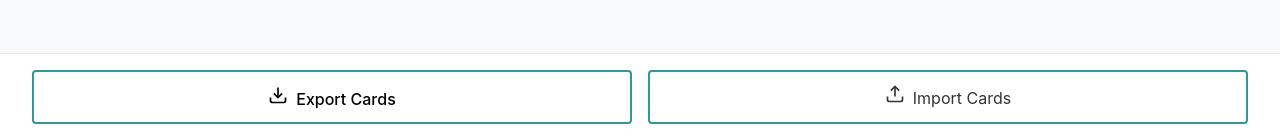
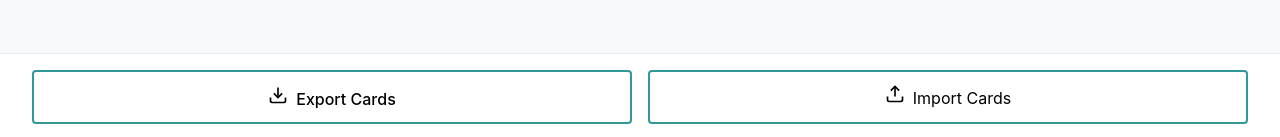
Before and after one commit to fbedussi/card-wallet, a React (Vite) app: page / in a window 1280 px wide. Shown: the part 660-797 px from the top of the page. Built offline with nearby package versions, Linux system fonts and the light colour scheme.

Commit message:
fix: colors in dark mode

```diff
--- a/src/App.css
+++ b/src/App.css
@@ -24,7 +24,6 @@ body {
   box-shadow: 0 0 20px rgba(0, 0, 0, 0.1);
 }
 
-/* Header */
 .app-header {
   background-color: var(--col-primary);
   color: white;
@@ -44,7 +43,6 @@ body {
   opacity: 0.9;
 }
 
-/* Navigation */
 .app-nav {
   display: flex;
   background: white;
@@ -68,7 +66,6 @@ body {
 
 .nav-button:hover {
   background: #f8f9fa;
-  color: #007bff;
 }
 
 .nav-button.active {
@@ -92,7 +89,6 @@ body {
   flex-shrink: 0;
 }
 
-/* Main Content */
 .app-main {
   flex: 1;
   padding: 2rem;
@@ -100,7 +96,6 @@ body {
   min-height: 400px;
 }
 
-/* Actions */
 .app-actions {
   display: flex;
   gap: 1rem;
@@ -123,6 +118,7 @@ body {
   text-decoration: none;
   display: inline-block;
   border-radius: 4px;
+  color: black;
 }
 
 .action-button:hover {
@@ -135,7 +131,6 @@ body {
   position: relative;
 }
 
-/* Notifications */
 .notification {
   position: fixed;
   top: 20px;
@@ -170,7 +165,6 @@ body {
   }
 }
 
-/* Responsive Design */
 @media (max-width: 768px) {
   .app {
     margin: 0;
@@ -204,7 +198,6 @@ body {
   }
 }
 
-/* Dark mode support */
 @media (prefers-color-scheme: dark) {
   body {
     background: linear-gradient(135deg, #2c3e50 0%, #3498db 100%);
@@ -212,7 +205,6 @@ body {
 
   .app {
     background: rgba(45, 52, 64, 0.95);
-    color: #ecf0f1;
   }
 
   .app-nav {
@@ -227,6 +219,7 @@ body {
 
   .nav-button:hover {
     background: #2c3e50;
+    color: white;
   }
 
   .app-main {
```
